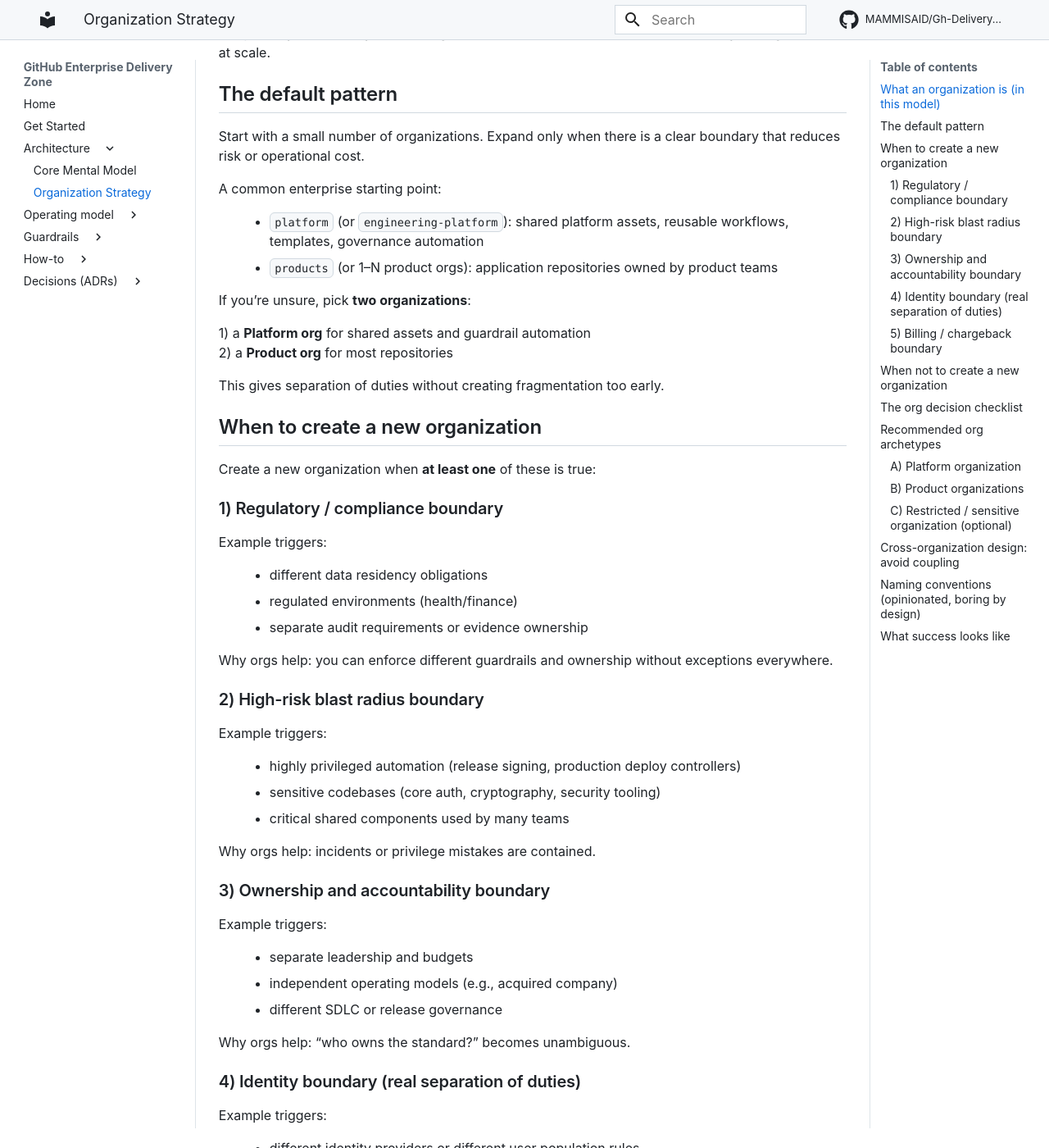
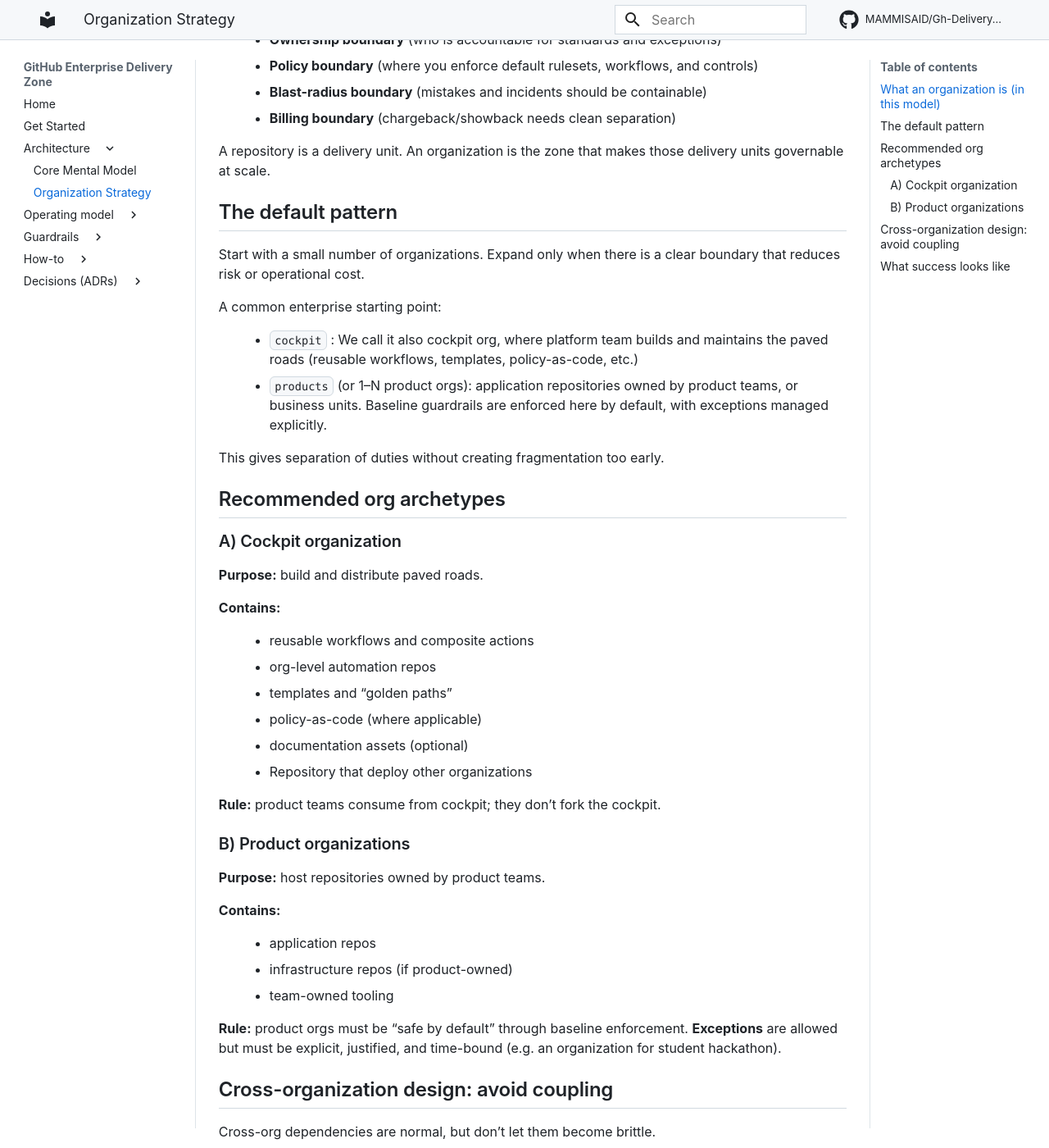
Before and after one commit to MAMMISAID/Gh-Delivery-Zone, an MkDocs documentation site: the page built from docs/architecture/org-strategy.md, in a window 1280 px wide and 1400 px high, scrolled down 742 px. Shown: the whole window at 82% size. Built offline with MkDocs 1.6.1 and Material for MkDocs 9.7.7, drawn with Linux system fonts in a browser that asks for light colours; comment, search, counter and statistics services are not loaded; some of the changed text lies outside the part shown.

Commit message:
Mise à jour de la documentation : ajout d'une analogie avec Azure dans le guide de démarrage, amélioration des descriptions dans les fichiers de stratégie d'organisation et de modèle mental, et ajout d'un lien LinkedIn dans le fichier mkdocs.yml.

```diff
--- a/docs/architecture/org-strategy.md
+++ b/docs/architecture/org-strategy.md
@@ -8,6 +9,9 @@ If you get org boundaries wrong, everything downstream becomes harder:
 - Inconsistent guardrails
 - Billing/Chargeback becomes guesswork
 - Incidents have a larger blast radius than they should
+- Cant enforce different policies for different teams (e.g. compliance, security, release governance)
+- Exception chaos (too many exceptions, no clear ownership, no expiration)
+- “We can’t audit it” moments (because of cross-org complexity and inconsistent controls)
 
 This page gives an opinionated framework for deciding **how many organizations you need**, and **how to structure them**.
 
@@ -30,158 +34,56 @@ Start with a small number of organizations. Expand only when there is a clear bo
 
 A common enterprise starting point:
 
-- `platform` (or `engineering-platform`): shared platform assets, reusable workflows, templates, governance automation
-- `products` (or 1–N product orgs): application repositories owned by product teams
-
-If you’re unsure, pick **two organizations**:
-
-1) a **Platform org** for shared assets and guardrail automation
-2) a **Product org** for most repositories
+- `cockpit` : We call it also cockpit org, where platform team builds and maintains the paved roads (reusable workflows, templates, policy-as-code, etc.)
+- `products` (or 1–N product orgs): application repositories owned by product teams, or business units. Baseline guardrails are enforced here by default, with exceptions managed explicitly.
 
 This gives separation of duties without creating fragmentation too early.
 
-## When to create a new organization
-
-Create a new organization when **at least one** of these is true:
-
-### 1) Regulatory / compliance boundary
-Example triggers:
-
-- different data residency obligations
-- regulated environments (health/finance)
-- separate audit requirements or evidence ownership
-
-Why orgs help: you can enforce different guardrails and ownership without exceptions everywhere.
-
-### 2) High-risk blast radius boundary
-Example triggers:
-
-- highly privileged automation (release signing, production deploy controllers)
-- sensitive codebases (core auth, cryptography, security tooling)
-- critical shared components used by many teams
-
-Why orgs help: incidents or privilege mistakes are contained.
-
-### 3) Ownership and accountability boundary
-Example triggers:
-
-- separate leadership and budgets
-- independent operating models (e.g., acquired company)
-- different SDLC or release governance
-
-Why orgs help: “who owns the standard?” becomes unambiguous.
-
-### 4) Identity boundary (real separation of duties)
-Example triggers:
-
-- different identity providers or different user population rules
-- strict contractor segmentation
-- policies requiring different admin groups
-
-Why orgs help: you reduce “admin sprawl” and simplify audits.
-
-### 5) Billing / chargeback boundary
-Example triggers:
-
-- business units require direct attribution
-- central platform vs cost-of-goods separation
-- internal pricing models
-
-Why orgs help: you avoid debates over who consumes what.
-
-## When *not* to create a new organization
-
-Avoid new orgs when the reason is mostly convenience:
-
-- “Team X wants autonomy”
-- “We don’t like the naming in this org”
-- “It feels cleaner”
-- “We might need it someday”
-
-Each additional org adds:
-
-- duplicated configuration
-- more identity/admin surfaces
-- more cross-org coordination
-- more tooling to keep consistent guardrails
-- more places for drift to happen
-
-If you create orgs too early, you trade one big mess for many small ones.
-
-## The org decision checklist
-
-Use this quick checklist. If you answer “yes” to any, a new org is justified.
-
-- **Compliance:** Do we need different rules because of regulation or audits?
-- **Risk:** Would a security incident be materially safer if this were isolated?
-- **Ownership:** Is accountability unclear if we keep this in the same org?
-- **Identity:** Do we need different admin groups or membership policies?
-- **Billing:** Do we need clean cost attribution and reporting?
-
-If all answers are “no”, keep it in the existing org and enforce guardrails there.
-
 ## Recommended org archetypes
 
-### A) Platform organization
-Purpose: build and distribute paved roads.
+### A) Cockpit organization
 
-Contains:
+**Purpose:** build and distribute paved roads.
+
+**Contains:**
 
 - reusable workflows and composite actions
 - org-level automation repos
 - templates and “golden paths”
 - policy-as-code (where applicable)
 - documentation assets (optional)
+- Repository that deploy other organizations
 
-Rule: product teams consume from platform; they don’t fork the platform.
+**Rule:** product teams consume from cockpit; they don’t fork the cockpit.
 
 ### B) Product organizations
-Purpose: host repositories owned by product teams.
 
-Contains:
+**Purpose:** host repositories owned by product teams.
+
+**Contains:**
 
 - application repos
 - infrastructure repos (if product-owned)
 - team-owned tooling
 
-Rule: product orgs must be “safe by default” through baseline enforcement.
-
-### C) Restricted / sensitive organization (optional)
-Purpose: isolate high-risk or regulated workloads.
-
-Contains:
-
-- security tooling
-- privileged automation
-- regulated codebases
-
-Rule: strong membership controls, strict exception policy, additional evidence requirements.
+**Rule:** product orgs must be “safe by default” through baseline enforcement.
+**Exceptions** are allowed but must be explicit, justified, and time-bound (e.g. an organization for student hackathon).
 
 ## Cross-organization design: avoid coupling
 
 Cross-org dependencies are normal, but don’t let them become brittle.
 
-Prefer:
+**Prefer:**
 
-- reusable workflows published by platform org (consumed via pinned versions)
+- reusable workflows published by cockpit org (consumed via pinned versions)
 - templates that create “compliant defaults” at repo creation time
 - automation that enforces baseline across orgs consistently
 
-Avoid:
+**Avoid:**
 
 - copy/paste workflows per org
 - one-off exceptions per org with no expiry
 - hidden “special rules” that only exist in someone’s head
-
-## Naming conventions (opinionated, boring by design)
-
-Choose names that scale and stay stable:
-
-- `platform`
-- `product-<domain>` (e.g., `product-payments`, `product-core`)
-- `regulated-<scope>` (e.g., `regulated-eu`, `regulated-health`)
-
-Avoid names tied to org charts or temporary initiatives.
 
 ## What success looks like
 
--- a/docs/getting-started.md
+++ b/docs/getting-started.md
@@ -39,6 +39,8 @@ Reusable building blocks (modules + examples) to implement:
 
 ## Core mental model
 
+### Analogy with Azure Landing Zone
+
 We use this mapping throughout the docs:
 
 | Azure Delivery Zone | GitHub Enterprise Delivery Zone |
@@ -46,18 +48,31 @@ We use this mapping throughout the docs:
 | Tenant / Management Group | GitHub Enterprise |
 | Subscription | GitHub Organization |
 | Resource Group | Repository |
-| Policy / Blueprint | Rulesets & Reusable Workflows |
+| Policy / Blueprint | Rulesets and Policies |
 
-A **repository is a delivery unit**, not just a code container.
-An **organization is a security and cost boundary**.
-**GitHub Enterprise is a platform**, not a tool.
+### GitHub Enterprise is a platform
 
-➡️ Start with: **Architecture → Mental model**.
+In GitHub Delivery Zone,GitHub Enterprise is not just a collection of repositories, but a platform that enables software delivery at scale. It provides the foundation for collaboration, automation, and governance across your organization.
+In some cases, you may want to treat GitHub Enterprise as a product, with its own roadmap, backlog, and team responsible for its health and evolution. This is especially important if you have a large and complex GitHub environment, or if you want to continuously improve the developer experience and security posture of your platform.
 
-## Requirements
+Most on large companies have a platform team responsible for the health and evolution of their GitHub Enterprise environment, and they treat it as a product that serves the needs of their developers and business. and If you add to that the fact that companies can have multiple sites, business units, or teams with different requirements and autonomy levels, it becomes even more important to have a clear vision and strategy for your GitHub platform, and to apply product management principles to it.
 
-- GitHub Cloud Organization (to ensure the code compatibility), you can adopt the framework and implement it on GitHub Server.
-- GitHub Enterprise Admin Access
+If you treat GitHub Enterprise as a product, you can apply product management principles to it, such as:
+
+- Defining a clear vision and strategy for your GitHub platform
+- Prioritizing features and improvements based on user feedback and business value
+- Iterating and releasing updates to your platform in a controlled and predictable manner
+- Measuring the success of your platform through metrics and KPIs
+
+### Organization is a security and cost boundary
+
+In GitHub Delivery Zone, GitHub Enterprise is composed of Organizations, an organization is a logical boundary that can be used to group repositories, teams, and users. It can also be used to enforce security policies and access controls, as well as to manage costs and billing. By using organizations effectively, you can create clear boundaries for different teams, projects, or environments, and apply different policies and guardrails to each organization based on their specific needs and risk profiles.
+
+A GitHub Organization is a Delivery Zone , and it is a setup that ou provide to your users, with guardrails and policies that are appropriate for their needs and risk profiles. By creating multiple organizations, you can provide different levels of autonomy and control to different teams or projects, while still maintaining a consistent governance model across your GitHub Enterprise environment.
+
+### Repository is a delivery unit
+
+In GitHub Delivery Zone, under each organization, teams can create repositories, and each repository is a delivery unit that can be independently managed and governed. A repository is where code is stored, collaborated on, and delivered from. By treating repositories as delivery units, you can apply specific policies and guardrails to each repository based on its purpose, sensitivity, and risk profile. This allows you to provide a secure and compliant environment for your code, while still enabling flexibility and autonomy for your teams.
 
 ## Adoption Journey
 
@@ -68,8 +83,14 @@ The following diagram illustrates the end-to-end journey for adopting the GitHub
 <details>
 <summary>Text description of adoption journey diagram</summary>
 
-The diagram shows five phases arranged left to right. Phase 1 (Bootstrap your environment): Purchase GitHub Enterprise Managed Users. Phase 2 (Enterprise Setup): Configure the IdP for authentication. Phase 3 (KickStarted): Reusable modules and actions to empower Delivery Zone users. Phase 4 (Create the Cockpit Org): Create the central control-plane organization. Phase 5 (Start Deploying Delivery Zones): Begin onboarding users and leveraging Delivery Zones. Below, a journey arrow shows the stages: Adoption and Setup, Create Platform, Governance Harmonie, Self Service, and Maintenance and Evolution. Task boxes map granular actions to each stage.
-
+The diagram shows five phases arranged left to right:
+<ul>
+    <li>Phase 1: Bootstrap your environment - Purchase GitHub Enterprise Managed Users.</li>
+    <li>Phase 2: Enterprise Setup - Configure the IdP for authentication.</li>
+    <li>Phase 3: KickStarted - Reusable modules and actions to empower Delivery Zone users.</li>
+    <li>Phase 4: Create the Cockpit Org - Create the central control-plane organization.</li>
+    <li>Phase 5: Start Deploying Delivery Zones - Begin onboarding users and leveraging Delivery Zones.</li>
+</ul>
 </details>
 
 ---
--- a/mkdocs.yml
+++ b/mkdocs.yml
@@ -21,6 +21,11 @@ theme:
     - toc.follow
   icon:
     repo: fontawesome/brands/github
+
+extra:
+  social:
+    - icon: fontawesome/brands/linkedin
+      link: https://www.linkedin.com/in/ammisaid/
 
 extra_css:
   - stylesheets/github-docs.css
```
Also changed, not shown: other parts of docs/architecture/org-strategy.md (+2 -1 lines), docs/architecture/mental-model.md (+33 -53 lines).
